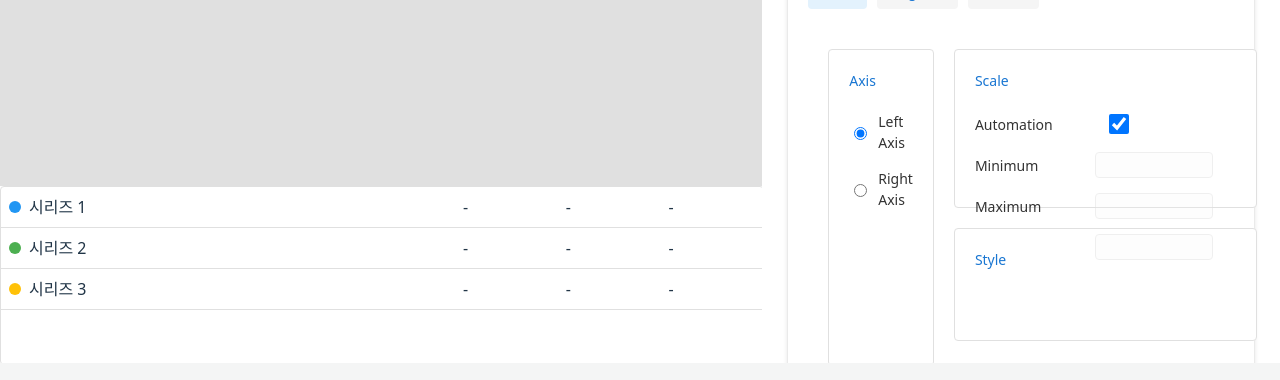
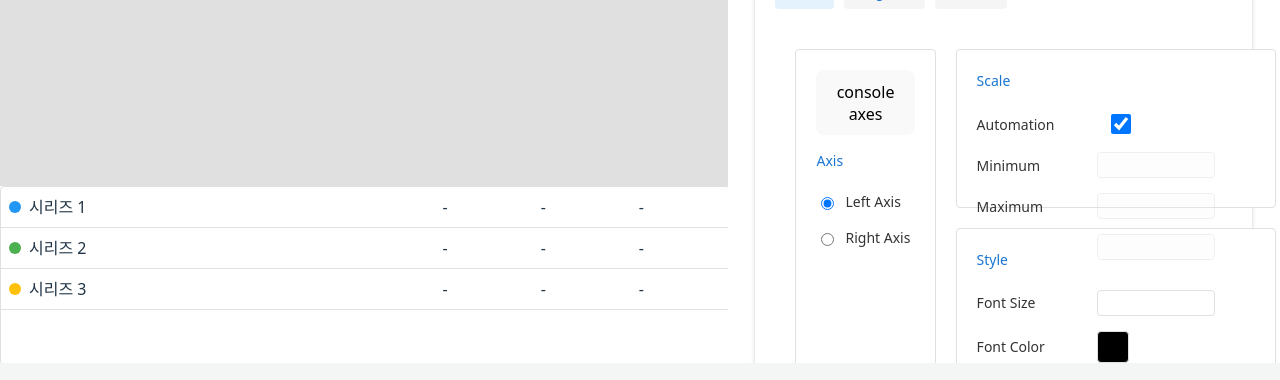
Before and after one commit to neo622/fine-chart, a React (Vite) app: page / in a window 1280 px wide. Shown: the part 417-797 px from the top of the page. Built offline with nearby package versions, Linux system fonts and the light colour scheme.

Commit message:
feat: Axis Editor - color picker 추가

```diff
--- a/package.json
+++ b/package.json
@@ -14,11 +14,13 @@
     "@emotion/css": "^11.13.5",
     "@emotion/react": "^11.14.0",
     "@reduxjs/toolkit": "^2.8.2",
+    "@types/react-color": "^3.0.13",
     "ag-charts-community": "^11.3.1",
     "ag-charts-enterprise": "^11.3.0",
     "ag-charts-react": "^11.3.0",
     "immer": "^10.1.1",
     "react": "^19.1.0",
+    "react-color": "^2.19.3",
     "react-dom": "^19.1.0",
     "react-redux": "^9.2.0"
   },
--- a/src/entities/chart/chartHooks.ts
+++ b/src/entities/chart/chartHooks.ts
@@ -30,7 +30,7 @@ export const useSeriesActions = () => {
 export const useAxisActions = () => {
   const dispatch = useAppDispatch();
   const axes = useAppSelector((state) => state.chart.axes);
-
+  // 이중 Y축 설정 기능
   const setSecondaryAxis = (yKey: string, target: 'left' | 'right') => {
     const newAxes: any = axes?.map((axis) => {
       if (!('keys' in axis)) return axis;
@@ -51,7 +51,7 @@ export const useAxisActions = () => {
 
     dispatch(updateAxis(newAxes));
   };
-
+  // Y축 설정 변경 기능
   const changeAxesConfig = (newConfig: AxisConfig) => {
     const updatedAxes = axes?.map((axis) => {
       if (!('position' in axis)) return axis;
--- a/src/features/axis-editor/AxisEditor.tsx
+++ b/src/features/axis-editor/AxisEditor.tsx
@@ -1,14 +1,15 @@
-import { useState } from 'react';
-import { useAxisActions } from '../../entities/chart/chartHooks';
+import { useState, useEffect, useRef } from 'react';
+import { useAxesOptions, useAxisActions } from '../../entities/chart/chartHooks';
+import { ChromePicker } from 'react-color';
 
 interface ScaleType {
   isAutomation: boolean;
-  min: number | string;
-  max: number | string;
-  interval: number | string;
-  fontSize: number | string;
-  fontColor: string;
-  gridColor: string;
+  min: number | string | undefined;
+  max: number | string | undefined;
+  interval: number | string | undefined;
+  fontSize: number | string | undefined;
+  fontColor: string | undefined;
+  gridColor: string | undefined;
 }
 
 export interface AxisConfig {
@@ -16,30 +17,62 @@ export interface AxisConfig {
 }
 
 export const AxisEditor = () => {
+  const currentAxesOption = useAxesOptions();
   const { changeAxesConfig } = useAxisActions();
+  const fontColorPickerRef = useRef<HTMLDivElement>(null);
+  const gridColorPickerRef = useRef<HTMLDivElement>(null);
+  // TODO: min, max 관련 내용은 agchartaxisnumberoption을 사용해야 해서 추후에 맞추기
+  const leftAxesOption: any = currentAxesOption?.filter((item) => item.position === 'left')[0];
+  const rightAxesOption: any = currentAxesOption?.filter((item) => item.position === 'right')[0];
 
   const [axisConfig, setAxisConfig] = useState<AxisConfig>({
     left: {
       isAutomation: true,
-      min: '',
-      max: '',
+      min: leftAxesOption?.min ?? '',
+      max: leftAxesOption?.max ?? '',
       interval: '',
-      fontSize: '',
+      fontSize: leftAxesOption?.label.fontSize ?? '',
       fontColor: '#000000',
       gridColor: '#e0e0e0',
     },
     right: {
       isAutomation: true,
-      min: '',
-      max: '',
+      min: rightAxesOption?.min ?? '',
+      max: rightAxesOption?.max ?? '',
       interval: '',
-      fontSize: '',
+      fontSize: rightAxesOption?.label.fontSize ?? '',
       fontColor: '#000000',
       gridColor: '#e0e0e0',
     },
   });
 
   const [selectedAxis, setSelectedAxis] = useState<'left' | 'right'>('left');
+  const [showFontColorPicker, setShowFontColorPicker] = useState(false);
+  const [showGridColorPicker, setShowGridColorPicker] = useState(false);
+
+  useEffect(() => {
+    const handleClickOutside = (event: MouseEvent) => {
+      if (
+        fontColorPickerRef.current &&
+        !fontColorPickerRef.current.contains(event.target as Node) &&
+        showFontColorPicker
+      ) {
+        setShowFontColorPicker(false);
+      }
+      if (
+        gridColorPickerRef.current &&
+        !gridColorPickerRef.current.contains(event.target as Node) &&
+        showGridColorPicker
+      ) {
+        setShowGridColorPicker(false);
+      }
+    };
+
+    document.addEventListener('mousedown', handleClickOutside);
+    return () => {
+      document.removeEventListener('mousedown', handleClickOutside);
+    };
+  }, [showFontColorPicker, showGridColorPicker]);
 
   const handleConfigChange = (
     axis: 'left' | 'right',
@@ -73,6 +106,7 @@ export const AxisEditor = () => {
   return (
     <div style={containerStyle}>
       <div style={axisBoxStyle}>
+        <button onClick={() => console.log(leftAxesOption, rightAxesOption)}>console axes</button>
         <div style={boxTitleStyle}>Axis</div>
         <div style={checkboxContainerStyle}>
           <label style={checkboxStyle}>
@@ -163,6 +197,62 @@ export const AxisEditor = () => {
         </div>
         <div style={styleBoxStyle}>
           <div style={boxTitleStyle}>Style</div>
+          <div style={scaleContentStyle}>
+            <div style={scaleRowStyle}>
+              <div style={scaleLabelStyle}>Font Size</div>
+              <input
+                type='number'
+                style={numberInputStyle}
+                value={axisConfig[selectedAxis].fontSize}
+                onChange={(e) =>
+                  handleConfigChange(selectedAxis, 'fontSize', Number(e.target.value))
+                }
+                onBlur={handleBlurChange}
+              />
+            </div>
+            <div style={scaleRowStyle}>
+              <div style={scaleLabelStyle}>Font Color</div>
+              <div style={colorPickerContainerStyle}>
+                <div
+                  style={{
+                    ...colorPreviewStyle,
+                    backgroundColor: axisConfig[selectedAxis].fontColor,
+                  }}
+                  onClick={() => setShowFontColorPicker(!showFontColorPicker)}
+                />
+                {showFontColorPicker && (
+                  <div style={colorPickerStyle} ref={fontColorPickerRef}>
+                    <ChromePicker
+                      color={axisConfig[selectedAxis].fontColor}
+                      onChange={(color) => handleConfigChange(selectedAxis, 'fontColor', color.hex)}
+                      onChangeComplete={handleBlurChange}
+                    />
+                  </div>
+                )}
+              </div>
+            </div>
+            <div style={scaleRowStyle}>
+              <div style={scaleLabelStyle}>Grid Color</div>
+              <div style={colorPickerContainerStyle}>
+                <div
+                  style={{
+                    ...colorPreviewStyle,
+                    backgroundColor: axisConfig[selectedAxis].gridColor,
+                  }}
+                  onClick={() => setShowGridColorPicker(!showGridColorPicker)}
+                />
+                {showGridColorPicker && (
+                  <div style={colorPickerStyle} ref={gridColorPickerRef}>
+                    <ChromePicker
+                      color={axisConfig[selectedAxis].gridColor}
+                      onChange={(color) => handleConfigChange(selectedAxis, 'gridColor', color.hex)}
+                      onChangeComplete={handleBlurChange}
+                    />
+                  </div>
+                )}
+              </div>
+            </div>
+          </div>
         </div>
       </div>
     </div>
@@ -278,3 +368,22 @@ const toggleStyle = {
   height: '20px',
   cursor: 'pointer',
 };
+
+const colorPickerContainerStyle = {
+  position: 'relative' as const,
+};
+
+const colorPreviewStyle = {
+  width: '30px',
+  height: '30px',
+  border: '1px solid #e0e0e0',
+  borderRadius: '4px',
+  cursor: 'pointer',
+};
+
+const colorPickerStyle = {
+  position: 'absolute' as const,
+  zIndex: 2,
+  top: '40px',
+  left: '0',
+};
```
Also changed, not shown: 1 other file (tests, documents, lock files or other folders).
